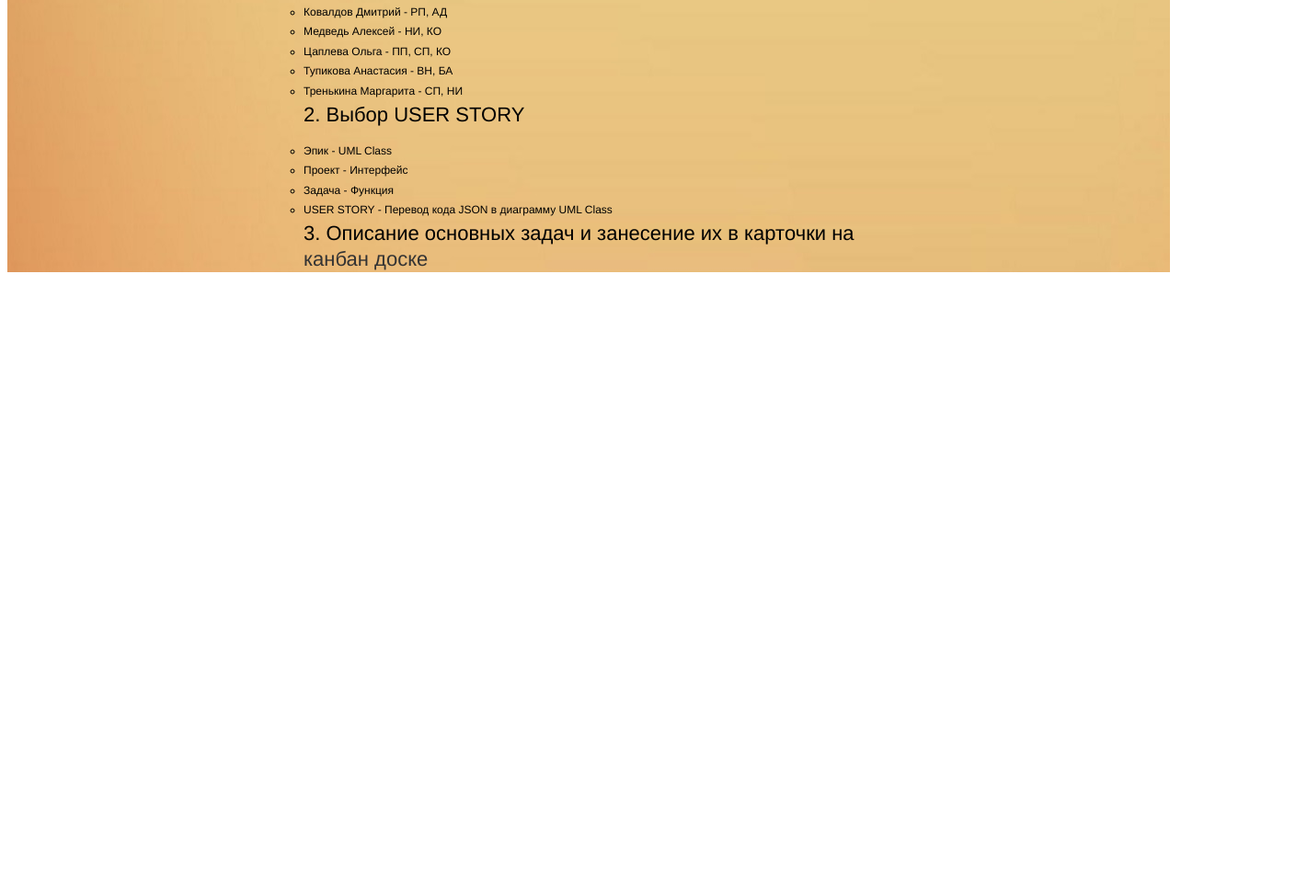
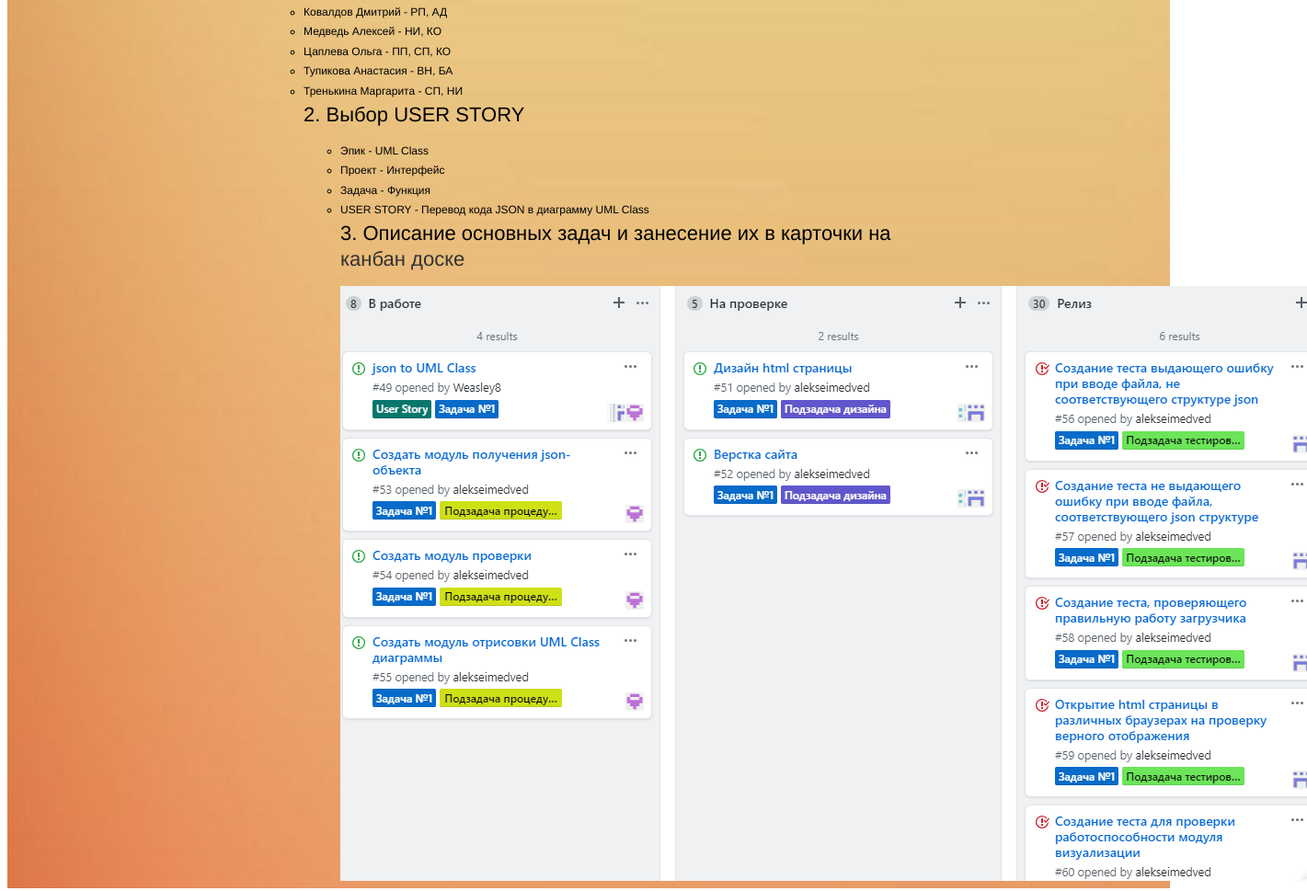
Before and after one commit to mtrenkina/mtrenkina.github.io, a plain HTML site: page index.html in a window 1280 px wide. Shown: the part 5951-6920 px from the top of the page at 92% size, 1421 px wide, since content can reach past the window. Before the commit the page ends 6262 px from the top, so only its background shows below. Drawn offline with Linux system fonts and the light colour scheme.

Commit message:
Update index.html

```diff
--- a/index.html
+++ b/index.html
@@ -682,11 +682,16 @@ src="https://raw.githubusercontent.com/mtrenkina/mtrenkina.github.io/master/img/
 		<li type = "circle">Тренькина Маргарита - СП, НИ</li>
 
 	<h3>2. Выбор USER STORY</h3>
+		<ul >
                 <li type = "circle">Эпик - UML Class</li>
 		<li type = "circle">Проект - Интерфейс</li>
 		<li type = "circle">Задача - Функция</li>
                 <li type = "circle">USER STORY - Перевод кода JSON в диаграмму UML Class</li>
 
 	<h3>3. Описание основных задач и занесение их в карточки на <a href="https://github.com/stankin/oop-app/projects/1?card_filter_query=label%3A"задача+№1">канбан доске </a>&nbsp; </h3>
+<center><img alt="канбан доска"
+src="https://raw.githubusercontent.com/mtrenkina/mtrenkina.github.io/master/img/doska.png">
+</center>
+
 </body>
 </html>
```
